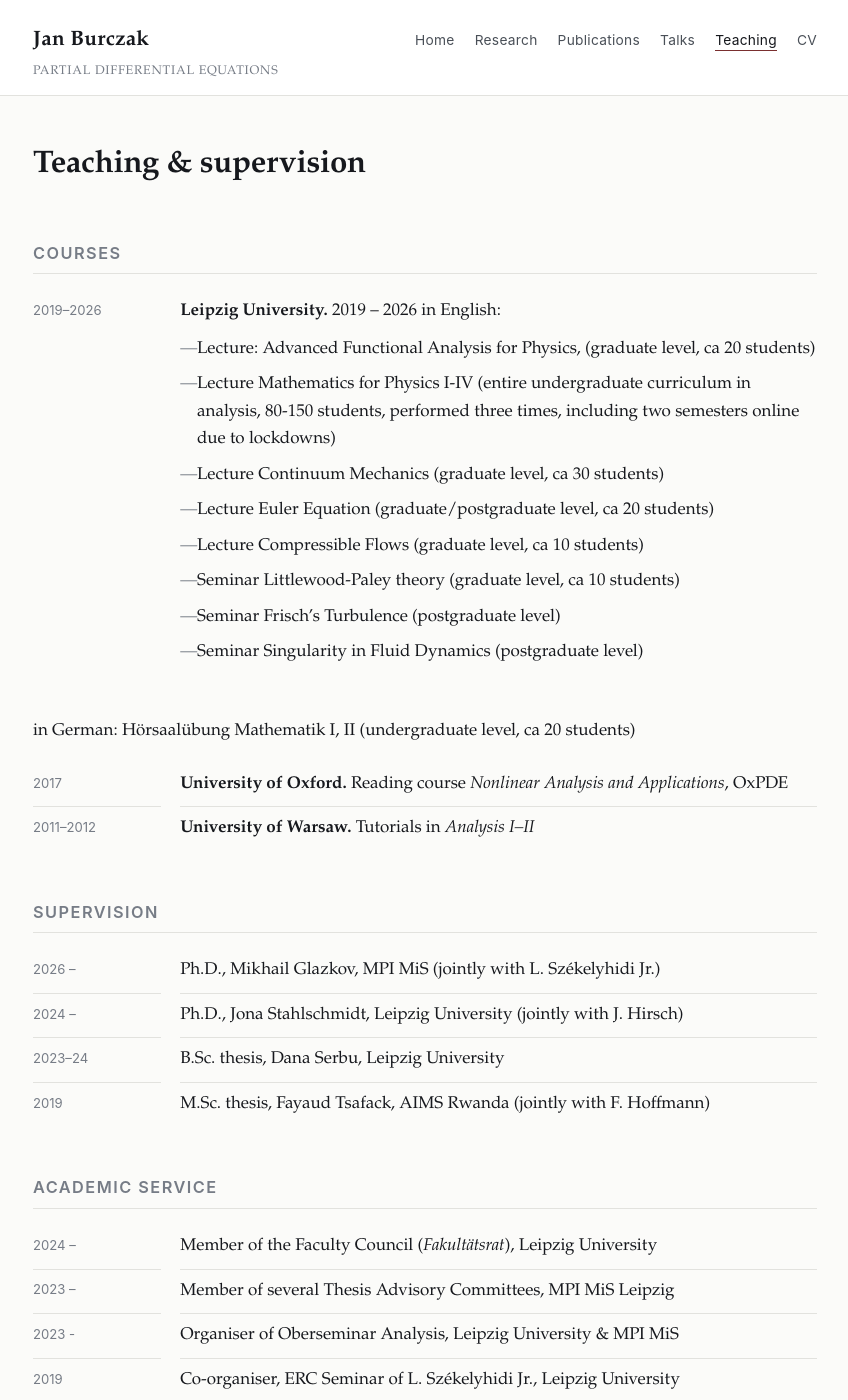
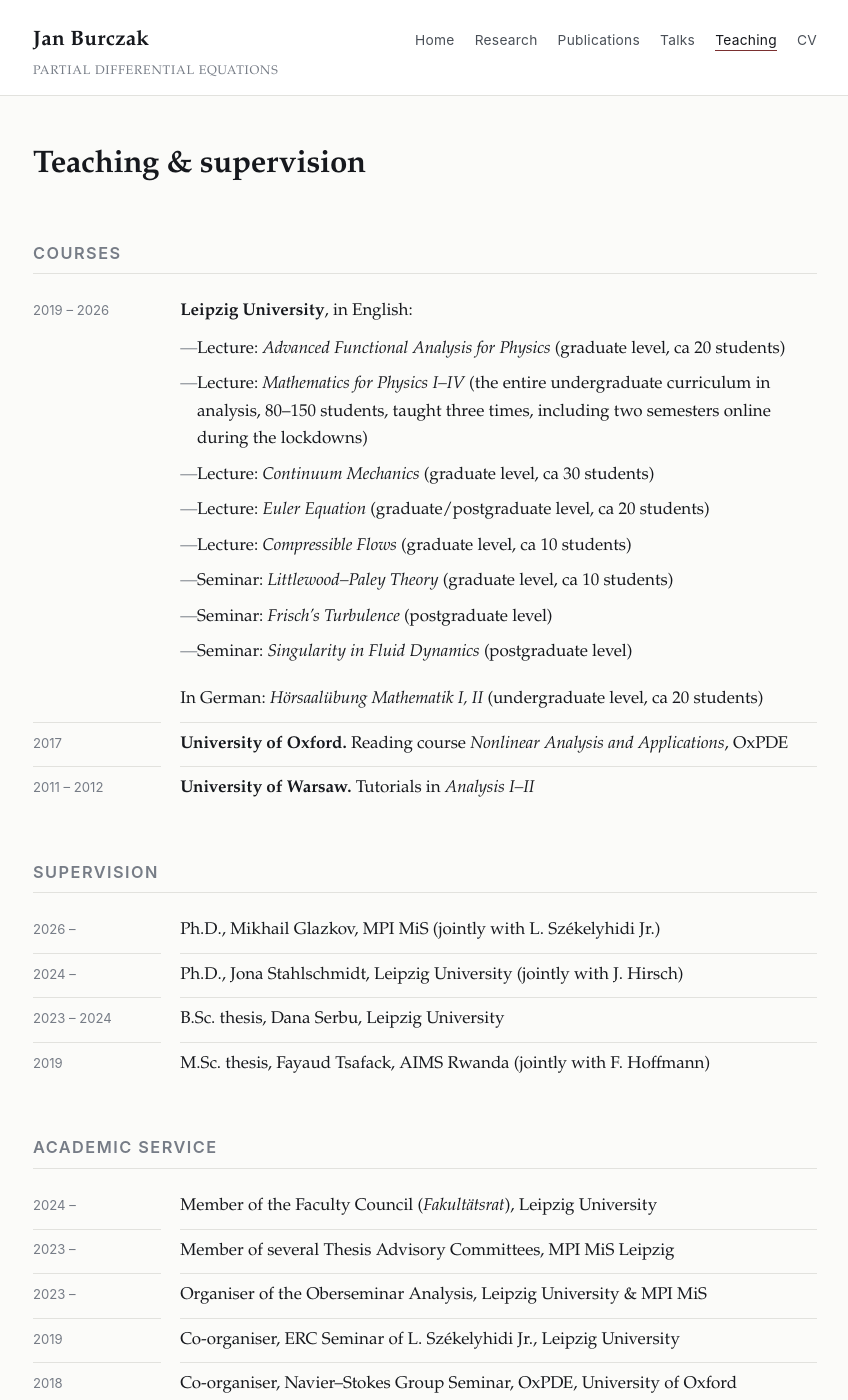
Before and after one commit to janburczak/janburczak.github.io, a Jekyll site: the page built from teaching.md, in a window 1280 px wide and 1400 px high. Shown: the whole window, without its empty margins (215-1063 px from the left). Built offline with Jekyll 4.4.1, drawn with Linux system fonts in a browser that asks for light colours; some of the changed text lies outside the part shown.

Commit message:
Update teaching.md

```diff
--- a/teaching.md
+++ b/teaching.md
@@ -4,29 +4,26 @@ title: Teaching &amp; supervision
 description: Teaching, supervision and academic service of Jan Burczak, Leipzig University.
 ---
 
-{: .page-intro}
-
 ## Courses
 
-2019–2026
-: **Leipzig University.** 2019 – 2026 in English:
--	Lecture: Advanced Functional Analysis for Physics, (graduate level, ca 20 students)
--	Lecture Mathematics for Physics I-IV (entire undergraduate curriculum in analysis, 80-150 students, performed three times, including two semesters online due to lockdowns)
--	Lecture Continuum Mechanics (graduate level, ca 30 students)
--	Lecture Euler Equation (graduate/postgraduate level, ca 20 students)
--	Lecture Compressible Flows (graduate level, ca 10 students)
--	Seminar Littlewood-Paley theory (graduate level, ca 10 students)
--	Seminar Frisch’s Turbulence (postgraduate level)
--	Seminar Singularity in Fluid Dynamics (postgraduate level)
+2019 – 2026
+: **Leipzig University**, in English:
 
-in German: Hörsaalübung Mathematik I, II (undergraduate level, ca 20 students)
+    - Lecture: *Advanced Functional Analysis for Physics* (graduate level, ca 20 students)
+    - Lecture: *Mathematics for Physics I–IV* (the entire undergraduate curriculum in analysis, 80–150 students, taught three times, including two semesters online during the lockdowns)
+    - Lecture: *Continuum Mechanics* (graduate level, ca 30 students)
+    - Lecture: *Euler Equation* (graduate/postgraduate level, ca 20 students)
+    - Lecture: *Compressible Flows* (graduate level, ca 10 students)
+    - Seminar: *Littlewood–Paley Theory* (graduate level, ca 10 students)
+    - Seminar: *Frisch's Turbulence* (postgraduate level)
+    - Seminar: *Singularity in Fluid Dynamics* (postgraduate level)
 
-
+    In German: *Hörsaalübung Mathematik I, II* (undergraduate level, ca 20 students)
 
 2017
 : **University of Oxford.** Reading course *Nonlinear Analysis and Applications*, OxPDE
 
-2011–2012
+2011 – 2012
 : **University of Warsaw.** Tutorials in *Analysis I–II*
 
 ## Supervision
@@ -37,7 +34,7 @@ in German: Hörsaalübung Mathematik I, II (undergraduate level, ca 20 students)
 2024 –
 : Ph.D., Jona Stahlschmidt, Leipzig University (jointly with J. Hirsch)
 
-2023–24
+2023 – 2024
 : B.Sc. thesis, Dana Serbu, Leipzig University
 
 2019
@@ -51,8 +48,8 @@ in German: Hörsaalübung Mathematik I, II (undergraduate level, ca 20 students)
 2023 –
 : Member of several Thesis Advisory Committees, MPI MiS Leipzig
 
-2023 -
-: Organiser of Oberseminar Analysis, Leipzig University & MPI MiS
+2023 –
+: Organiser of the Oberseminar Analysis, Leipzig University & MPI MiS
 
 2019
 : Co-organiser, ERC Seminar of L. Székelyhidi Jr., Leipzig University
@@ -60,7 +57,7 @@ in German: Hörsaalübung Mathematik I, II (undergraduate level, ca 20 students)
 2018
 : Co-organiser, Navier–Stokes Group Seminar, OxPDE, University of Oxford
 
-2015–2016
+2015 – 2016
 : Co-organiser, Partial Differential Equations Seminar, IMPAN Warsaw
 
 2015
@@ -73,8 +70,7 @@ Kinetic and Related Models, Mathematical Methods in the Applied Sciences, Mathem
 Nachrichten, Nonlinear Analysis, Nonlinearity, Topological Methods in Nonlinear Analysis;
 reviewer for Mathematical Reviews and for the National Science Centre (Poland).
 
-
-## Other/Outreach
+## Other / outreach
 
 2022
 : Coordinator of the humanitarian relief action for Ukraine, Leipzig University
```
